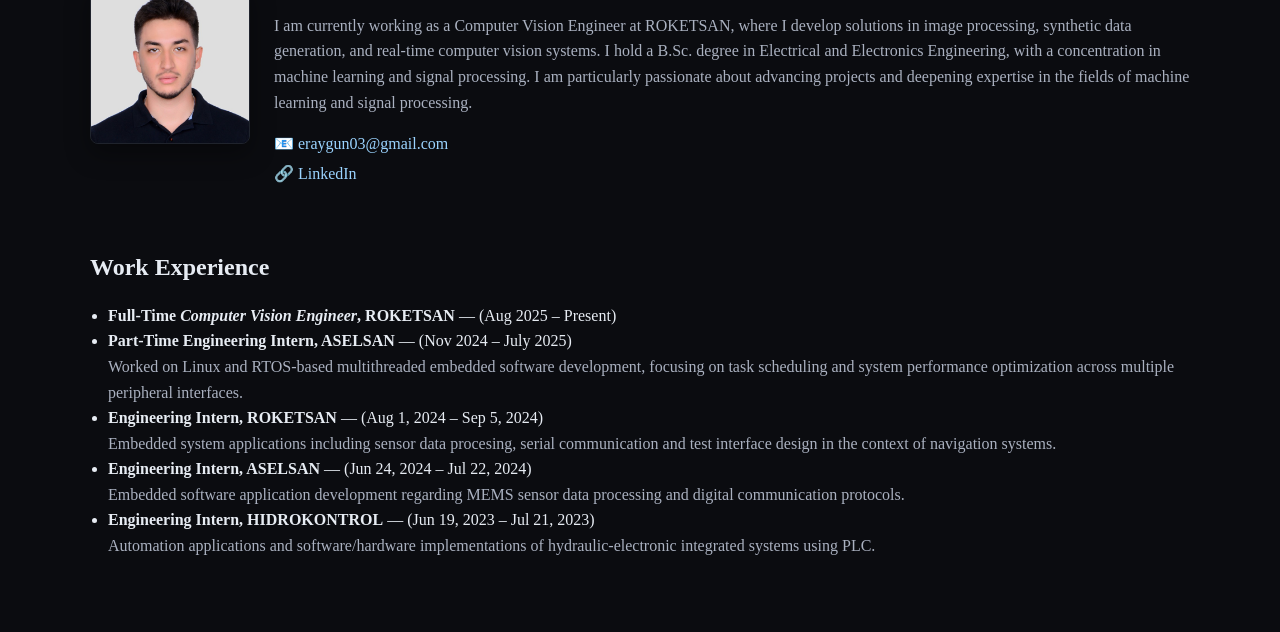
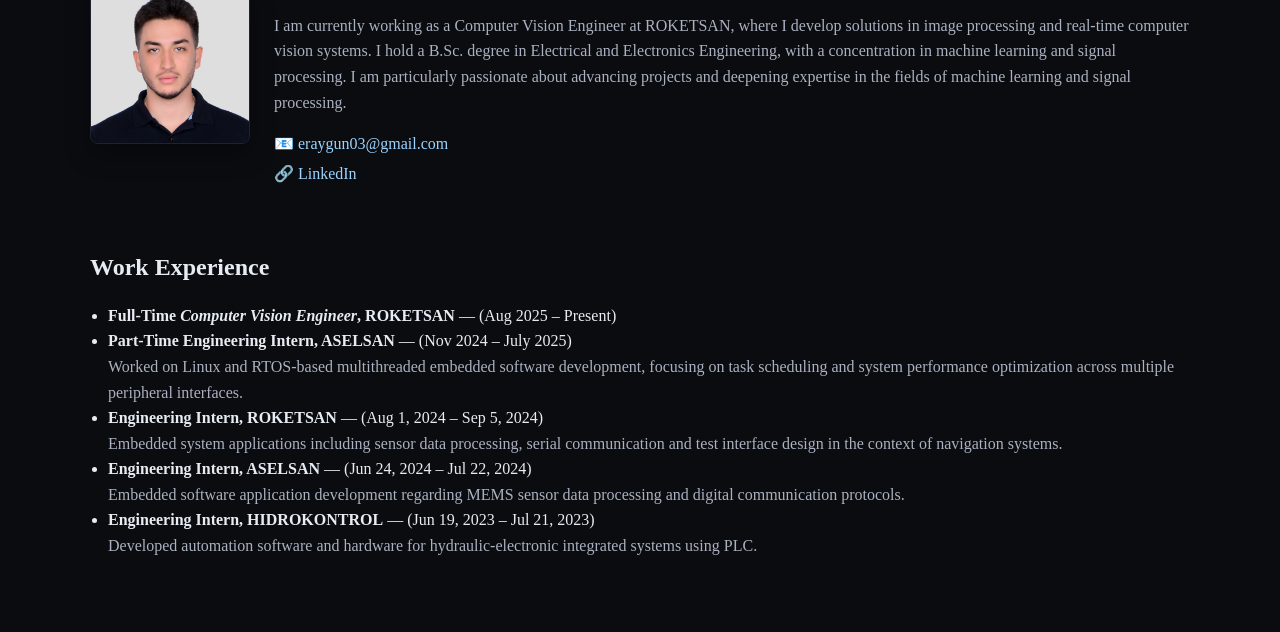
Before and after one commit to Eray215/personal_website, a plain HTML site: page index.html in a window 1280 px wide. Shown: the part 137-769 px from the top of the page. Drawn offline with Linux system fonts and the light colour scheme.

```diff
--- a/index.html
+++ b/index.html
@@ -26,7 +26,7 @@
     <div class="hero-right">
       <h1>Eray Gündoğdu</h1>
       <p class="muted">
-        I am currently working as a Computer Vision Engineer at ROKETSAN, where I develop solutions in image processing, synthetic data generation, and real-time computer vision systems. I hold a B.Sc. degree in Electrical and Electronics Engineering, with a concentration in machine learning and signal processing. I am particularly passionate about advancing projects and deepening expertise in the fields of machine learning and signal processing.
+        I am currently working as a Computer Vision Engineer at ROKETSAN, where I develop solutions in image processing and real-time computer vision systems. I hold a B.Sc. degree in Electrical and Electronics Engineering, with a concentration in machine learning and signal processing. I am particularly passionate about advancing projects and deepening expertise in the fields of machine learning and signal processing.
 
       </p>
       <ul class="contact">
@@ -53,7 +53,7 @@
       </li>
       <li>
         <strong>Engineering Intern, ROKETSAN</strong> — (Aug 1, 2024 – Sep 5, 2024)
-        <div class="muted">Embedded system applications including sensor data procesing, serial communication and test interface design in the context of navigation systems.</div>
+        <div class="muted">Embedded system applications including sensor data processing, serial communication and test interface design in the context of navigation systems.</div>
       </li>
       <li>
         <strong>Engineering Intern, ASELSAN</strong> — (Jun 24, 2024 – Jul 22, 2024)
@@ -61,7 +61,7 @@
       </li>
       <li>
         <strong>Engineering Intern, HIDROKONTROL</strong> — (Jun 19, 2023 – Jul 21, 2023)
-        <div class="muted">Automation applications and software/hardware implementations of hydraulic-electronic integrated systems using PLC.</div>
+        <div class="muted">Developed automation software and hardware for hydraulic-electronic integrated systems using PLC.</div>
       </li>
     </ul>
   </section>
```
